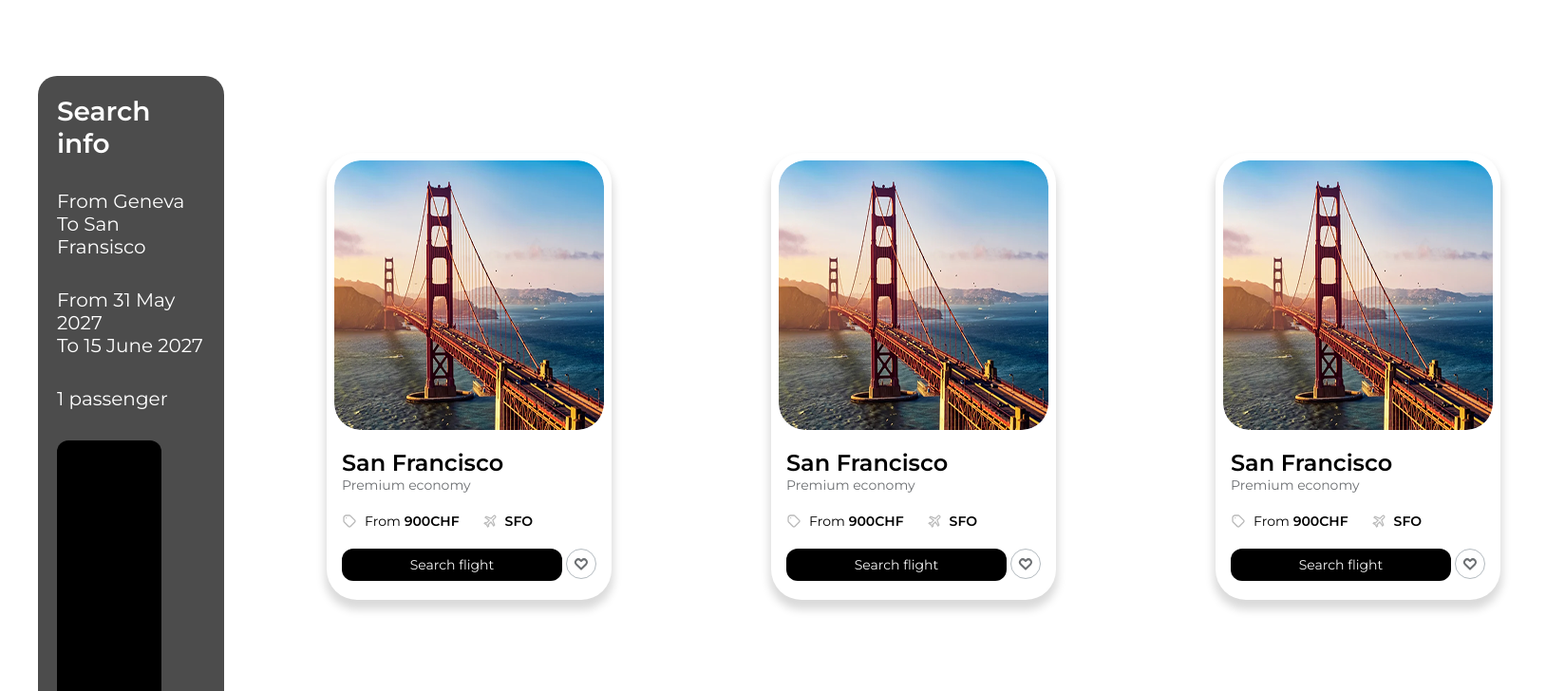
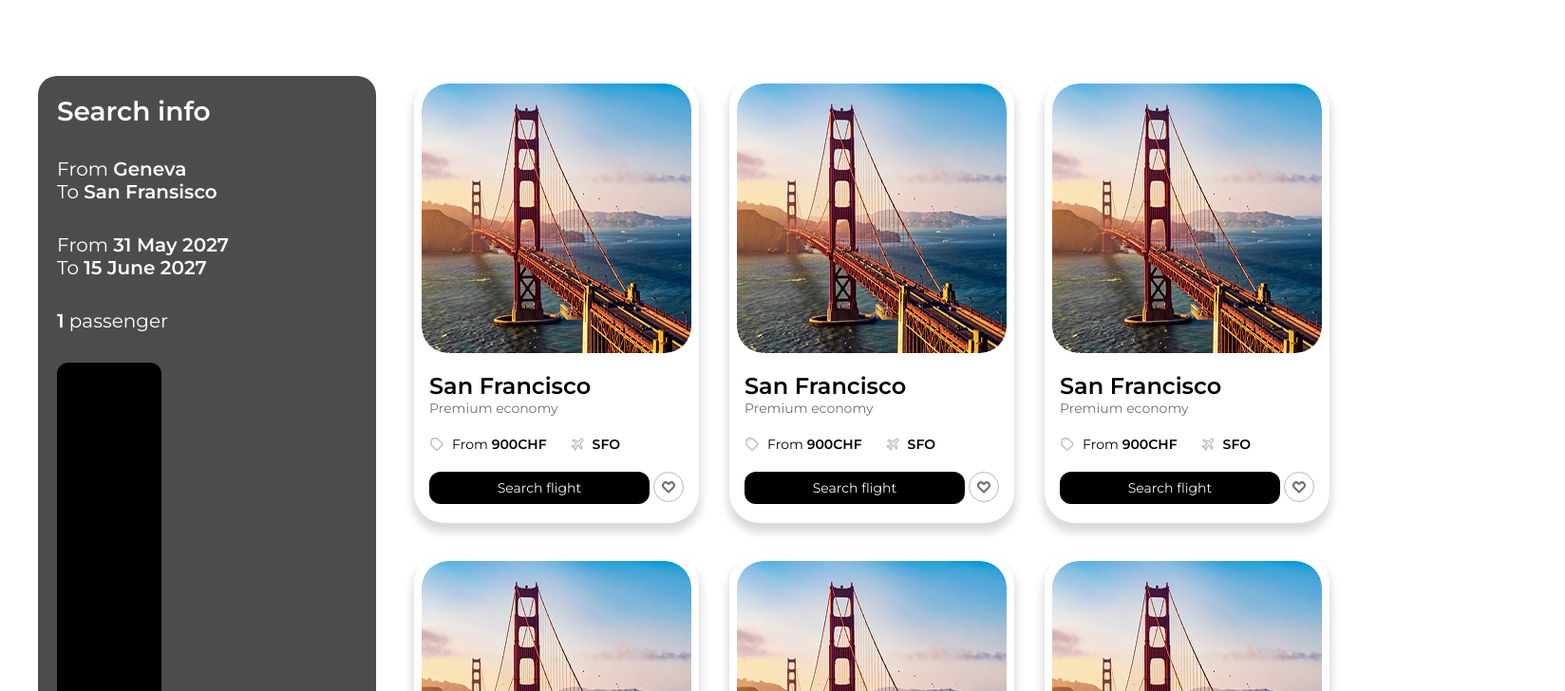
Before and after one commit to GuillaumeMonnard/evaluation-continue, a website built with Parcel: page src/index.html in a window 1280 px wide. Shown: the top 728 px of the page at 95% size, 1648 px wide, since content can reach past the window. Built offline with nearby package versions, Linux system fonts and the light colour scheme; a web font is replaced by a local one.

Commit message:
mise en forme du texte de la box "search-info"

```diff
--- a/src/index.html
+++ b/src/index.html
@@ -18,18 +18,19 @@
   </head>
   <body>
     <!-- semaine 6 -->
+    <div id="semaine-6">
       <div class="grid">
         <div id="grid-info">
           <h2>Search info</h2>
           <div class="flight-departure-destination">
-          <p>From Geneva</p>
-          <p>To San Fransisco</p>
+            <p>From <span class="strong">Geneva</span></p>
+            <p>To <span class="strong">San Fransisco</span></p>
           </div>
           <div class="dates">
-          <p>From 31 May 2027</p>
-          <p>To 15 June 2027</p>
+            <p>From <span class="strong">31 May 2027</span></p>
+            <p>To <span class="strong">15 June 2027</span></p>
           </div>
-        <p>1 passenger</p>
+          <p><span class="strong">1</span> passenger</p>
           <button class="default small">reset Search</button>
         </div>
 
@@ -43,6 +44,7 @@
           <include src="./components/card.html"></include>
           <include src="./components/card.html"></include>
           <include src="./components/card.html"></include>
+        </div>
       </div>
     </div>
 
--- a/src/scss/main.scss
+++ b/src/scss/main.scss
@@ -15,8 +15,7 @@
   --hero-border: #6c6f72;
 }
 
-#semaine-1,
-#semaine-2 {
+#semaine-1 {
   width: 800px;
   height: 500px;
   display: flex;
@@ -25,7 +24,9 @@
   gap: 2rem;
 }
 
-#semaine-2 {
-  width: 436px;
-  height: 632px;
+#semaine-6 {
+  display: flex;
+  width: 90rem;
+  flex-direction: column;
+  align-items: flex-start;
 }
--- a/src/scss/modules/_grid.scss
+++ b/src/scss/modules/_grid.scss
@@ -13,7 +13,7 @@
   display: flex;
   padding: 1.25rem;
   flex-direction: column;
-  align-items: flex-start;
+  align-items: start;
   gap: 2rem;
   grid-row: 1 / span 1;
   grid-column: 1 / span 1;
@@ -56,3 +56,7 @@ p {
   font-weight: 400;
   line-height: normal;
 }
+
+.strong {
+  font-weight: 600;
+}
```
Lines whose indentation alone changed are shown as unchanged.
